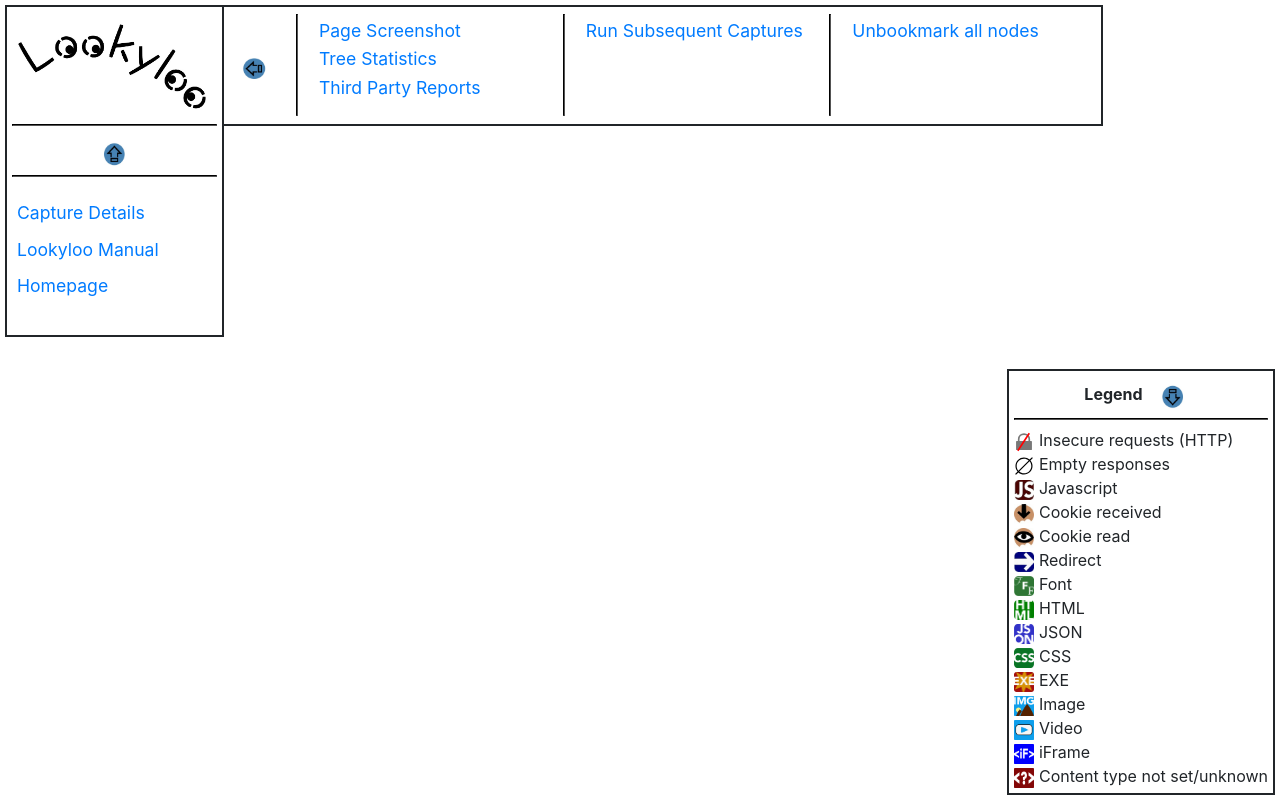
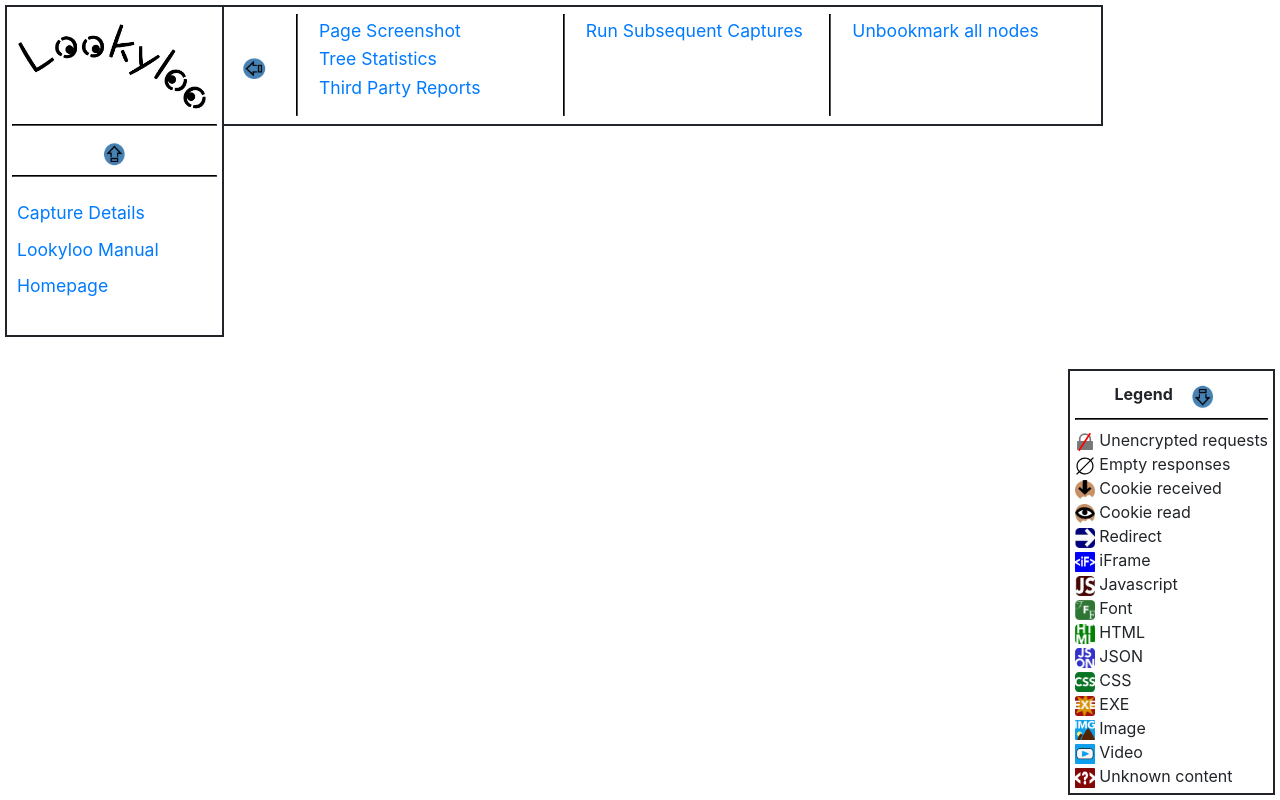
Before and after one commit to Lookyloo/lookyloo, a Python web app: template website/web/templates/tree.html in a window 1280 px wide. Run offline with Jinja, Linux system fonts and the light colour scheme; the template is opened without the code that fills it: most values are stand-ins (such as "Sample title", 1, 10 or a date in 2020); some libraries are stand-ins or nearby versions.

Commit message:
fix: Improve legend
Fix #161

```diff
--- a/website/web/templates/tree.html
+++ b/website/web/templates/tree.html
@@ -278,49 +278,64 @@
     </center>
   <hr/>
   <img src="{{ url_for('static', filename='insecure.svg') }}"
-       alt="Insecure requests" height="20" width="20"> Insecure requests (HTTP)<br>
+       alt="Insecure requests" title="The node contains at least one insecure (not HTTPS) request"
+       height="20" width="20"> Unencrypted requests<br>
 
   <img src="{{ url_for('static', filename='empty.svg') }}"
-       alt="Empty responses" height="20" width="20"> Empty responses<br>
+       alt="Empty responses" title="This node contains only empty responses"
+       height="20" width="20"> Empty responses<br>
+
+  <img src="{{ url_for('static', filename='cookie_received.png') }}"
+       alt="Cookie received" title="Number of cookies received in the responses of this node"
+       height="20" width="20"> Cookie received<br>
+
+  <img src="{{ url_for('static', filename='cookie_read.png') }}"
+       alt="Cookie read" title="Number of cookies sent in the requests of this node"
+       height="20" width="20"> Cookie read<br>
+
+  <img src="{{ url_for('static', filename='redirect.png') }}"
+       alt="Redirect" title="Number of redirects initiated by the responses of this node"
+       height="20" width="20"> Redirect<br>
+
+  <img src="{{ url_for('static', filename='ifr.png') }}"
+      alt="iFrame" title="Number of resources loaded from iFrames in the responses in this node"
+      height="20" width="20"> iFrame<br>
 
   <img src="{{ url_for('static', filename='javascript.png') }}"
-       alt="JavaScript" height="20" width="20"> Javascript<br>
-
-  <img src="{{ url_for('static', filename='cookie_received.png') }}"
-       alt="Cookie received" height="20" width="20"> Cookie received<br>
-
-  <img src="{{ url_for('static', filename='cookie_read.png') }}"
-       alt="Cookie read" height="20" width="20"> Cookie read<br>
-
-  <img src="{{ url_for('static', filename='redirect.png') }}"
-       alt="Redirect" height="20" width="20"> Redirect<br>
+       alt="JavaScript" title="Number of JavaScript in the responses in this node"
+       height="20" width="20"> Javascript<br>
 
   <img src="{{ url_for('static', filename='font.png') }}"
-       alt="Font" height="20" width="20"> Font<br>
+       alt="Font" title="Number of fonts in the responses in this node"
+       height="20" width="20"> Font<br>
 
   <img src="{{ url_for('static', filename='html.png') }}"
-       alt="HTML" height="20" width="20"> HTML<br>
+       alt="HTML" title="Number of HTML in the responses in this node"
+       height="20" width="20"> HTML<br>
 
   <img src="{{ url_for('static', filename='json.png') }}"
-       alt="JSON" height="20" width="20"> JSON<br>
+       alt="JSON" title="Number of Json in the responses in this node"
+       height="20" width="20"> JSON<br>
 
   <img src="{{ url_for('static', filename='css.png') }}"
-       alt="CSS" height="20" width="20"> CSS<br>
+       alt="CSS" title="Number of CSS in the responses in this node"
+       height="20" width="20"> CSS<br>
 
   <img src="{{ url_for('static', filename='exe.png') }}"
-      alt="EXE" height="20" width="20"> EXE<br>
+      alt="EXE" title="Number of executables in the responses in this node"
+      height="20" width="20"> EXE<br>
 
   <img src="{{ url_for('static', filename='img.png') }}"
-      alt="Image" height="20" width="20"> Image<br>
+      alt="Image" title="Number of images in the responses in this node"
+      height="20" width="20"> Image<br>
 
   <img src="{{ url_for('static', filename='video.png') }}"
-      alt="Video" height="20" width="20"> Video<br>
-
-  <img src="{{ url_for('static', filename='ifr.png') }}"
-      alt="iFrame" height="20" width="20"> iFrame<br>
+      alt="Video" title="Number of videos in the responses in this node"
+      height="20" width="20"> Video<br>
 
   <img src="{{ url_for('static', filename='wtf.png') }}"
-      alt="Content type not set/unknown" height="20" width="20"> Content type not set/unknown<br>
+      alt="Content type not set/unknown" title="Number of unknown resources in the responses in this node"
+      height="20" width="20"> Unknown content<br>
   </div>
   <div style="width: 70px; float: right;">
     <center>
```
